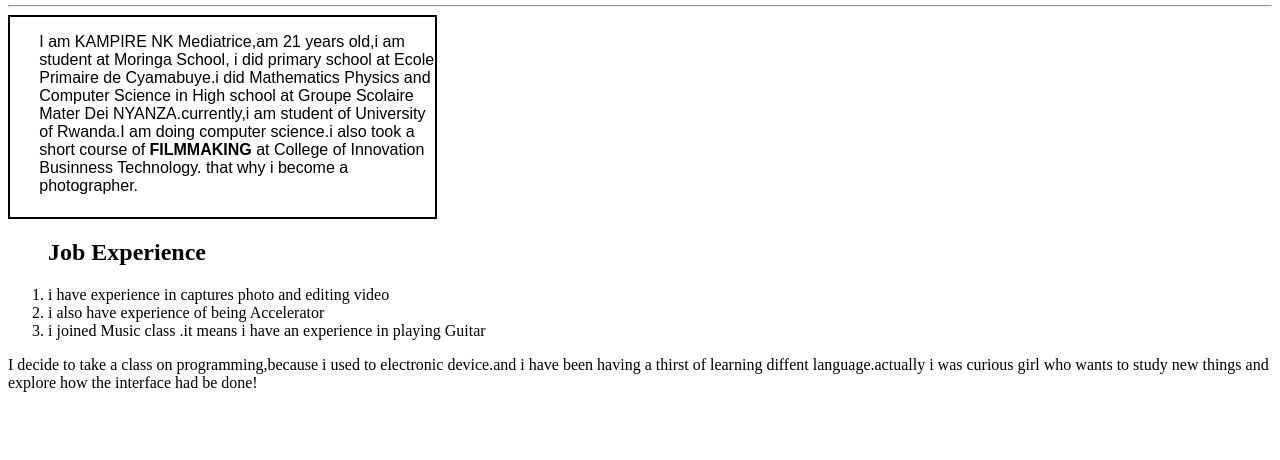
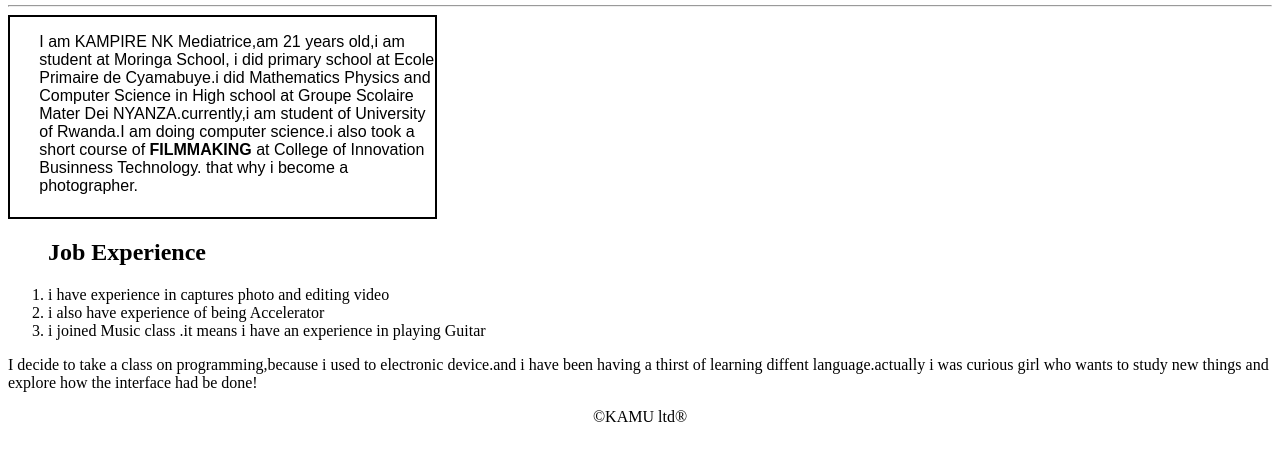
Before and after one commit to mediatrice8/Kamu, a plain HTML site: page kamu.html in a window 1280 px wide. Shown: the part 214-674 px from the top of the page. Drawn offline with Linux system fonts and the light colour scheme.

Commit message:
i add footer

```diff
--- a/kamu.html
+++ b/kamu.html
@@ -31,4 +31,5 @@
 </section>
 
 </body>
+<footer><Center>&copyKAMU ltd&reg</Center></footer>
 </html>
```
